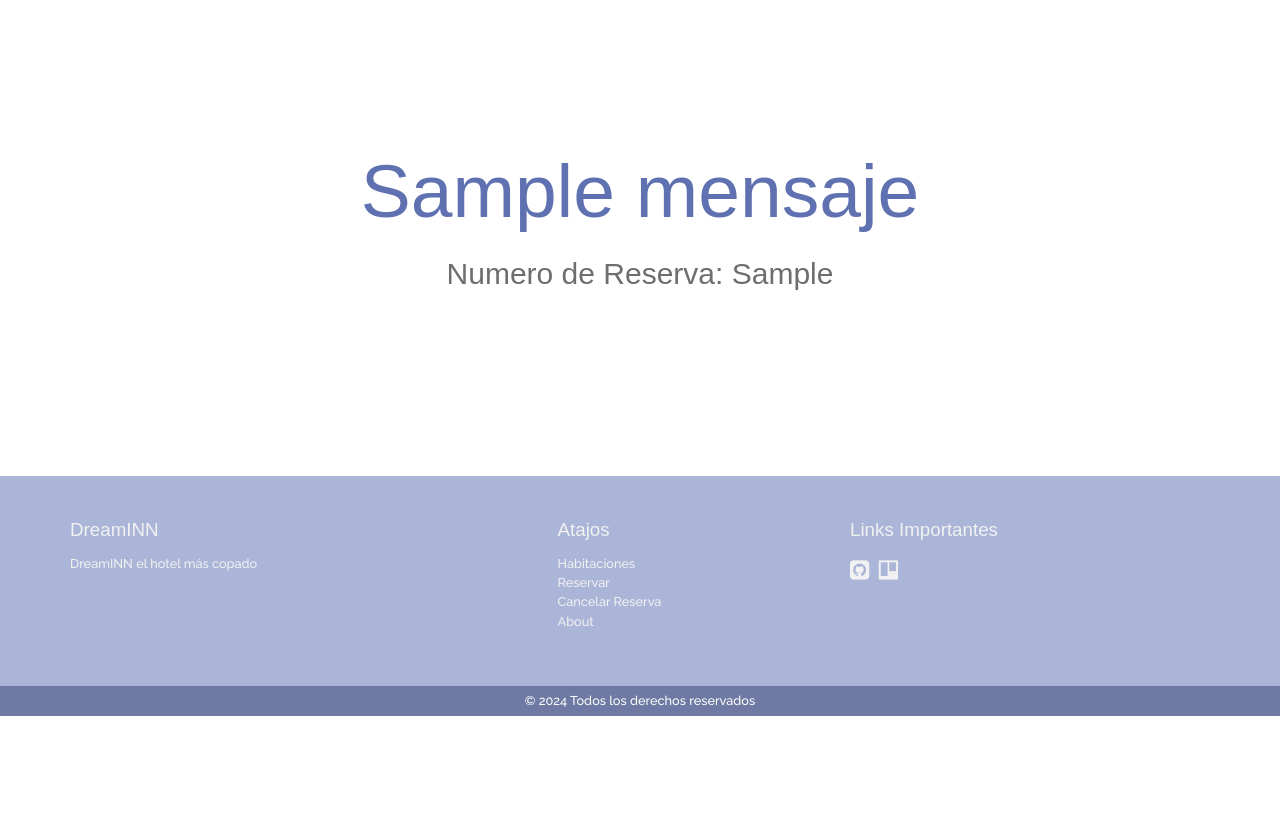
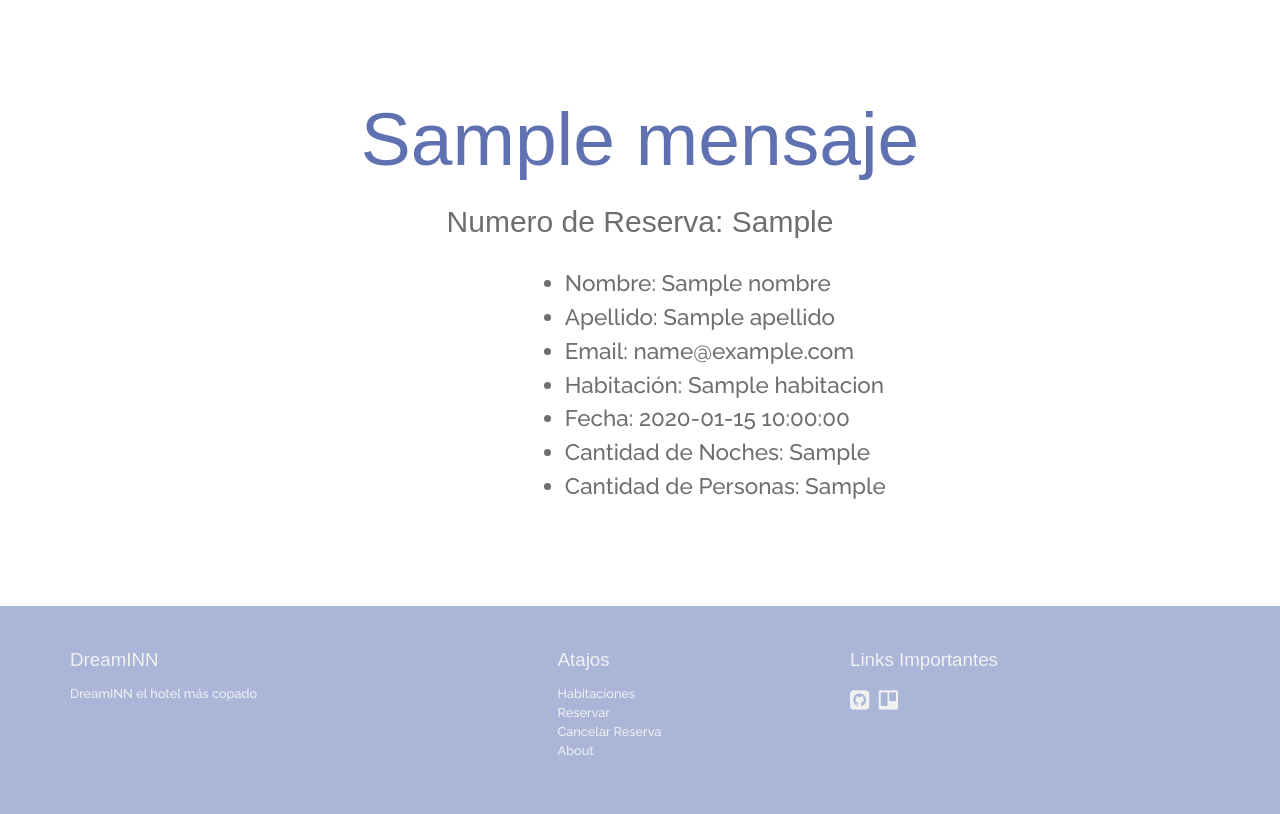
Before and after one commit to PRLuisF/Dream_INN_IDS, a Flask app: template templates/mensaje_de_confirmacion.html in a window 1280 px wide. Shown: the part 84-898 px from the top of the page. Before the commit the page ends 800 px from the top, so only its background shows below. Run offline with Flask 3, Linux system fonts and the light colour scheme; the template is opened without the code that fills it: most values are stand-ins (such as "Sample title", 1, 10 or a date in 2020); some libraries are stand-ins or nearby versions; some web fonts are replaced.

Commit message:
.#10-T Modificacion del template cancelacion.html
Se modifica el template para que se muestre los detalles de la reserva.
Se agregan nuevos estilos en el archivo style.css
Se modifica los endpoints para cancelar y generar reservas en el archivo app.py para integrar el front y backend
Se modifica los endpoints de cancelacion y generacion de reservas en al archivo api.py

```diff
--- a/app.py
+++ b/app.py
@@ -60,7 +60,7 @@ def hacer_reserva():
             if request_api.status_code == 201:
                 request_api = request_api.json()
                 id = request_api["id_reserva"]
-                return render_template('mensaje_de_confirmacion.html', mensaje="La reserva se ha realizado exitosamente", id_reserva=id)
+                return render_template('mensaje_de_confirmacion.html', mensaje="La reserva se ha realizado exitosamente", id_reserva=id,   nombre = nombre, apellido = apellido, email = email, habitacion = habitacion, cant_personas = cantidad_personas, fecha = fecha, cant_noches = noches)
     return render_template('reserva.html', habitaciones=rooms)
 
 
@@ -70,7 +70,15 @@ def cancelar_reserva():
         nreserva = request.form.get('id_reserva')
         respuesta = requests.delete(f"http://localhost:5000/cancelar-reserva/{nreserva}")
         if respuesta.status_code == 202:
-            return render_template('mensaje_de_confirmacion.html', mensaje="La reserva se ha cancelado exitosamente", id_reserva=nreserva)
+            respuesta = respuesta.json()["datos"]
+            nombre = respuesta["nombre"]
+            apellido = respuesta["apellido"]
+            email = respuesta["email"]
+            habitacion = respuesta["habitacion"]
+            cant_personas = respuesta["cantidad_personas"]
+            fecha = respuesta["fecha_ingreso"]
+            cant_noches = respuesta["cantidad_noches"]
+            return render_template('mensaje_de_confirmacion.html', mensaje="La reserva se ha cancelado exitosamente", id_reserva=nreserva,  nombre = nombre, apellido = apellido, email = email, habitacion = habitacion, cant_personas = cant_personas, fecha = fecha, cant_noches = cant_noches)
         elif respuesta.status_code == 404:
             return render_template('cancelacion.html', mensaje="No se encontró ninguna reserva con el número ingresado")
         elif respuesta.status_code == 500:
--- a/static/assets/style.css
+++ b/static/assets/style.css
@@ -221,6 +221,17 @@ body::-webkit-scrollbar {
 }
 
 /* Mensaje de Confirmacion*/
+
+.container3{
+    margin-top: 8%;
+    margin-bottom: 8%;
+    text-align: center;
+}
+
+.container4{
+   margin-left: 41%;
+}
+
 #h1-confirmacion{
     color: #5f71b1;
     margin-right: 20%;
@@ -230,6 +241,19 @@ body::-webkit-scrollbar {
 #h2-confirmacion{
     color: #6e6e6e;
 }
+
+#list_confirmacion{
+    color: #6e6e6e;
+    text-align: left;
+}
+
+.dato-confirmacion{
+    text-align: left;
+    font-size: 150%;
+    line-height: 1.5;
+    font-family: 'Raleway';
+}
+
 
 /*Manejo de errores*/
 .error{
--- a/templates/mensaje_de_confirmacion.html
+++ b/templates/mensaje_de_confirmacion.html
@@ -1,9 +1,21 @@
 {% extends 'base.html' %}
 {% block content %}
-<div class="container2">
+<div class="container3">
 
     <h1 id="h1-confirmacion">{{mensaje}}</h1>
     <h2 id="h2-confirmacion">Numero de Reserva: {{ id_reserva }}</h2>
+    <div class="container4">
+        <ul class="list-confirmacion">
+            <li class="dato-confirmacion">Nombre: {{nombre}}</li>
+            <li class="dato-confirmacion">Apellido: {{apellido}}</li>
+            <li class="dato-confirmacion">Email: {{email}}</li>
+            <li class="dato-confirmacion">Habitación: {{habitacion}}</li>
+            <li class="dato-confirmacion">Fecha: {{fecha}}</li>
+            <li class="dato-confirmacion">Cantidad de Noches: {{cant_noches}}</li>
+            <li class="dato-confirmacion">Cantidad de Personas: {{cant_personas}}</li>
+        </ul>
+    </div>
 </div>
 
+
 {% endblock %}
```
Also changed, not shown: api.py (+11 -1 lines).
